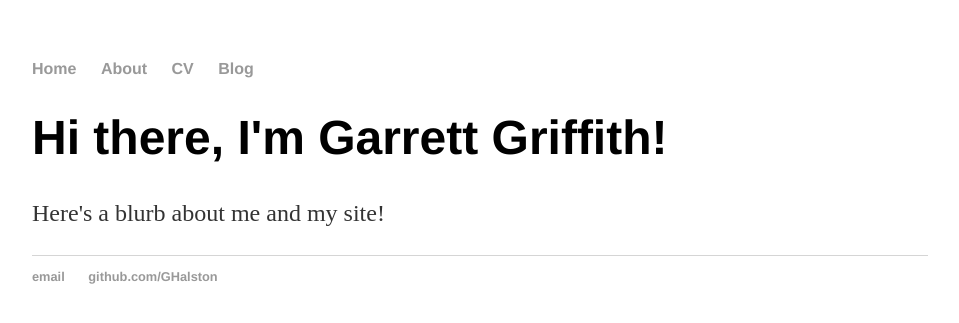
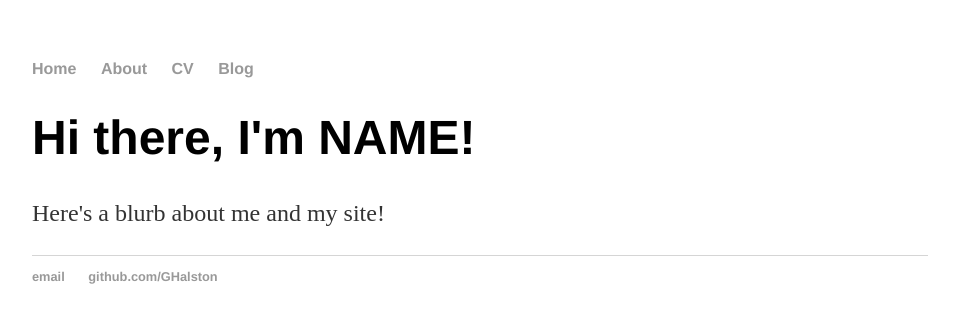
Before and after one commit to GHalston/GHalston.github.io, a Jekyll site: the page built from index.html, in a window 1280 px wide. Shown: the top 323 px of the page, without its empty margins (160-1119 px from the left). Built offline with Jekyll 4.4.1, drawn with Linux system fonts in a browser that asks for light colours.

Commit message:
Update index.html

```diff
--- a/index.html
+++ b/index.html
@@ -1,8 +1,8 @@
 ---
 layout: default
-title: "Garrett Griffith, Digital Publishing Expert"
+title: "NAME, Digital Publishing Expert"
 ---
 <div class="blurb">
-	<h1>Hi there, I'm Garrett Griffith!</h1>
+	<h1>Hi there, I'm NAME!</h1>
 	<p>Here's a blurb about me and my site!</p>
 </div><!-- /.blurb -->
```
